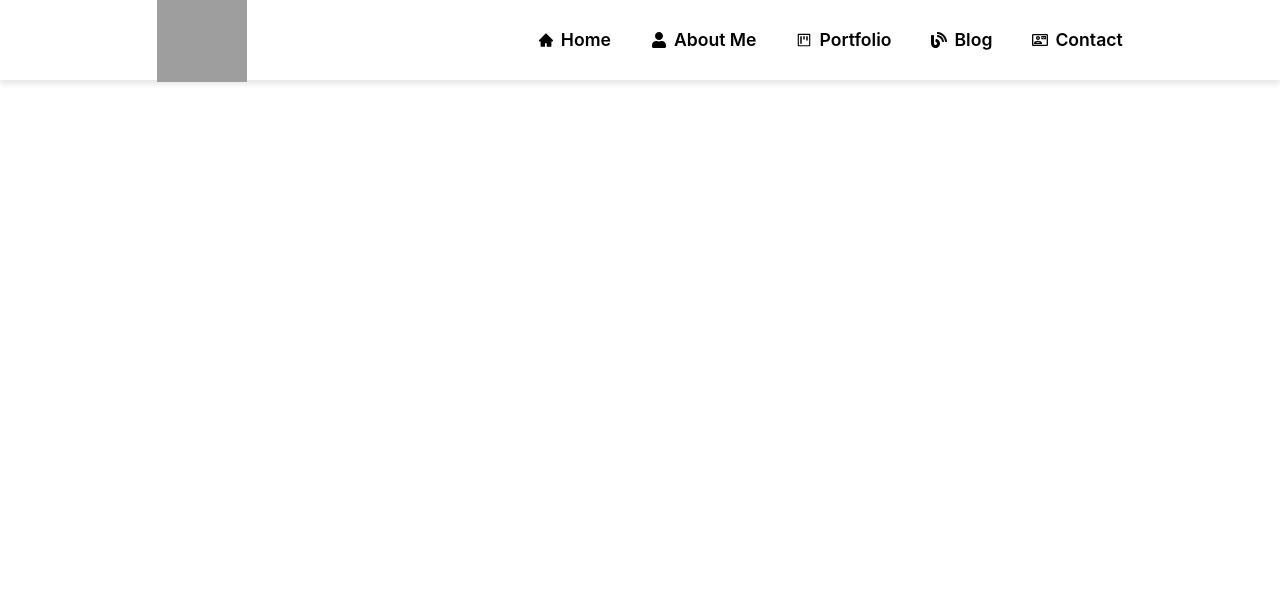
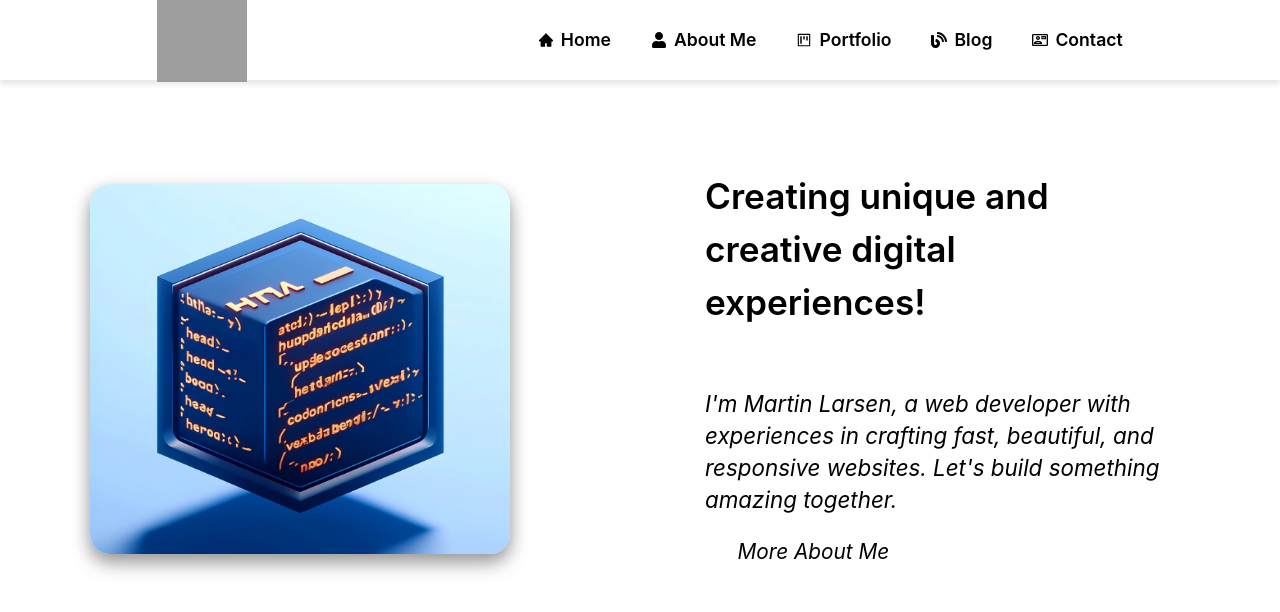
Before and after one commit to martinStar2005/portfolio, a React (Vite) app: page / in a window 1280 px wide. Shown: the top 612 px of the page. Built offline with nearby package versions, Linux system fonts and the light colour scheme; grey boxes are pictures that could not be loaded.

Commit message:
implement banner

```diff
--- a/src/App.jsx
+++ b/src/App.jsx
@@ -1,10 +1,13 @@
+import Banner from "./components/banner"
 import Layout from "./layouts/layout"
 
 function App() {
 
 
   return (
-    <Layout></Layout>
+    <Layout>
+      <Banner />
+    </Layout>
   )
 }
 
--- /dev/null
+++ b/src/components/Banner.jsx
@@ -0,0 +1,31 @@
+import { useEffect, useRef, useState } from "react"
+import img from "../assets/banner.webp"
+import styles from "./banner.module.css"
+import { FaArrowRight } from "react-icons/fa6"
+
+export default function Banner() {
+    const [isHoverButton, setIsHoverButton] = useState(false)
+
+    const trueHoverButton = () => {
+        console.log(isHoverButton)
+        setIsHoverButton(true)
+    }
+    const falseHoverButton = () => {
+        console.log(isHoverButton)
+        setIsHoverButton(false)
+    }
+
+    return (
+        <div className={styles.banner}>
+            <img src={img} alt="banner image" />
+            <div>
+                <h1>Creating unique and creative digital experiences!</h1>
+                <p>I'm Martin Larsen, a web developer with experiences in crafting fast, beautiful, and responsive websites. Let's build something amazing together.</p>
+                <a href="#">
+                    <span className={`${styles.icon} ${isHoverButton ? styles.show : ""}`}><FaArrowRight /></span>
+                    <p onMouseEnter={trueHoverButton} onMouseLeave={falseHoverButton}>More About Me</p>
+                </a>
+            </div>
+        </div>
+    )
+}
--- /dev/null
+++ b/src/components/Banner.module.css
@@ -0,0 +1,100 @@
+.banner {
+    width: 100%;
+    margin-top: 170px;
+    display: flex;
+    justify-content: space-around;
+    align-items: center;
+}
+
+.banner img {
+    height: 370px;
+    width: 420px;
+    box-shadow: 0px 10px 20px rgba(
+        0, 0, 0, 0.25), 0px 6px 15px rgba(0, 0, 0, 0.22);
+        border-radius: 20px;
+}
+
+.banner >div {
+    width: 470px;
+    margin: 0 15px;
+}
+
+.banner > div h1 {
+    margin-bottom: 60px;
+    font-size: 2.2rem;
+    font-weight: 600;
+}
+
+.banner div > p {
+    line-height: 2rem;
+    font-size: 1.4rem;
+    font-style: italic;
+    margin-bottom: 20px;
+}
+
+.banner a {
+    display: flex;
+    align-items: center;
+    gap: 10px;
+    justify-content: flex-start;
+    overflow-x: hidden;
+}
+
+.banner a p {
+    font-size: 1.3rem;
+    font-style: italic;
+    color: #000;
+    transition: all 0.3s blue;
+
+}
+
+.banner a p:hover {
+    color: rgb(48, 48, 238);
+
+}
+
+.icon {
+    line-height: 10px;
+    transform: translateX(-30px);
+    transition: all 0.3s ease;
+    font-size: 1.4rem;
+}
+
+.show {
+    transform: translateX(0);
+}
+
+@media (max-width: 930px) {
+    .banner {
+        flex-direction: column;
+        gap: 60px;
+    }
+
+    .banner > div {
+        width: 420px;
+    }
+
+    .banner > div h1 {
+        margin-bottom: 40px;
+    }
+}
+
+@media (max-width: 500px) {
+    .banner img {
+        width: 370px;
+    }
+
+    .banner >div {
+        width: 375px;
+    }
+}
+
+@media (max-width: 400px) {
+    .banner img {
+        display: none;
+    }
+
+    .banner >div {
+        width: auto;
+    }
+}
--- a/src/global.css
+++ b/src/global.css
@@ -4,8 +4,6 @@
 }
 
 body {
-  margin: 0;
-  padding: 0;
   min-width: 100%;
   min-height: 100vh;
   overflow-x: hidden;
@@ -13,6 +11,8 @@ body {
 
 * {
   box-sizing: border-box;
+  margin: 0;
+  padding: 0;
 
 }
 
--- a/src/layouts/Layout.jsx
+++ b/src/layouts/Layout.jsx
@@ -1,19 +1,34 @@
 import { AiFillHome, AiOutlineProject } from "react-icons/ai";
 import img from "../assets/navbarImg.png"
 import styles from "./Layout.module.css"
-import { FaBlog, FaHome, FaUser } from "react-icons/fa";
+import { FaBlog, FaUser } from "react-icons/fa";
 import { MdOutlineContactMail } from "react-icons/md";
 import { RxHamburgerMenu } from "react-icons/rx";
 
-import { useState } from "react";
+import { useEffect, useRef, useState } from "react";
 
 
 
-export default function Layout() {
+export default function Layout({children}) {
     const [isOpen, setIsOpen] = useState(false)
+    const menuRef =useRef(null)
     const hamburgerMenuHandler = () => {
         setIsOpen(!isOpen)
     }
+
+    useEffect(() => {
+        const handleClickOutside = (e) => {
+            if (menuRef.current && !menuRef.current.contains(e.target)) {
+                setIsOpen(false)
+            }
+        }
+        document.addEventListener("mousedown", handleClickOutside)
+
+        return () => {
+            document.removeEventListener("mousedown", handleClickOutside)
+        }
+    }, [])
+
     return(
         <>
             <nav className={styles.container}>
@@ -30,15 +45,17 @@ export default function Layout() {
                 <div onClick={hamburgerMenuHandler} className={styles.hamburgerMenu}>
                     <RxHamburgerMenu/>
                 </div>
-                <div  className={`${styles.hamburgerList} ${isOpen ? styles.open : ""}`}>
+                <div ref={menuRef} className={`${styles.hamburgerList} ${isOpen ? styles.open : ""}`}>
                     <p><span onClick={hamburgerMenuHandler}>X</span></p>
                     <div><span><AiFillHome/></span> <p>Home</p></div>
                     <div><span><FaUser /></span> <p>About Me</p></div>
                     <div><span><AiOutlineProject/></span> <p>Portfolio</p></div>
                     <div><span><FaBlog/></span> <p>Blog</p></div>
                     <div><span><MdOutlineContactMail/></span> <p>Contact</p></div>
+
                 </div>
             </nav>
+            {children}
         </>
     )
 }
--- a/src/layouts/Layout.module.css
+++ b/src/layouts/Layout.module.css
@@ -7,7 +7,9 @@
     background-color: #fff;
     box-shadow: 0 4px 6px rgba(0, 0, 0, 0.1);
     padding: 12px;
-    position: relative;
+    position: fixed;
+    top: 0;
+    left: 0;
 }
 
 .container .image img  {
@@ -145,7 +147,7 @@
 @media (max-width: 930px) {
     .container {
         justify-content: space-between;
-        padding: 10px;
+        padding: 10px 30px;
     }
 }
 
```
Also changed, not shown: src/assets/banner.webp (added).
